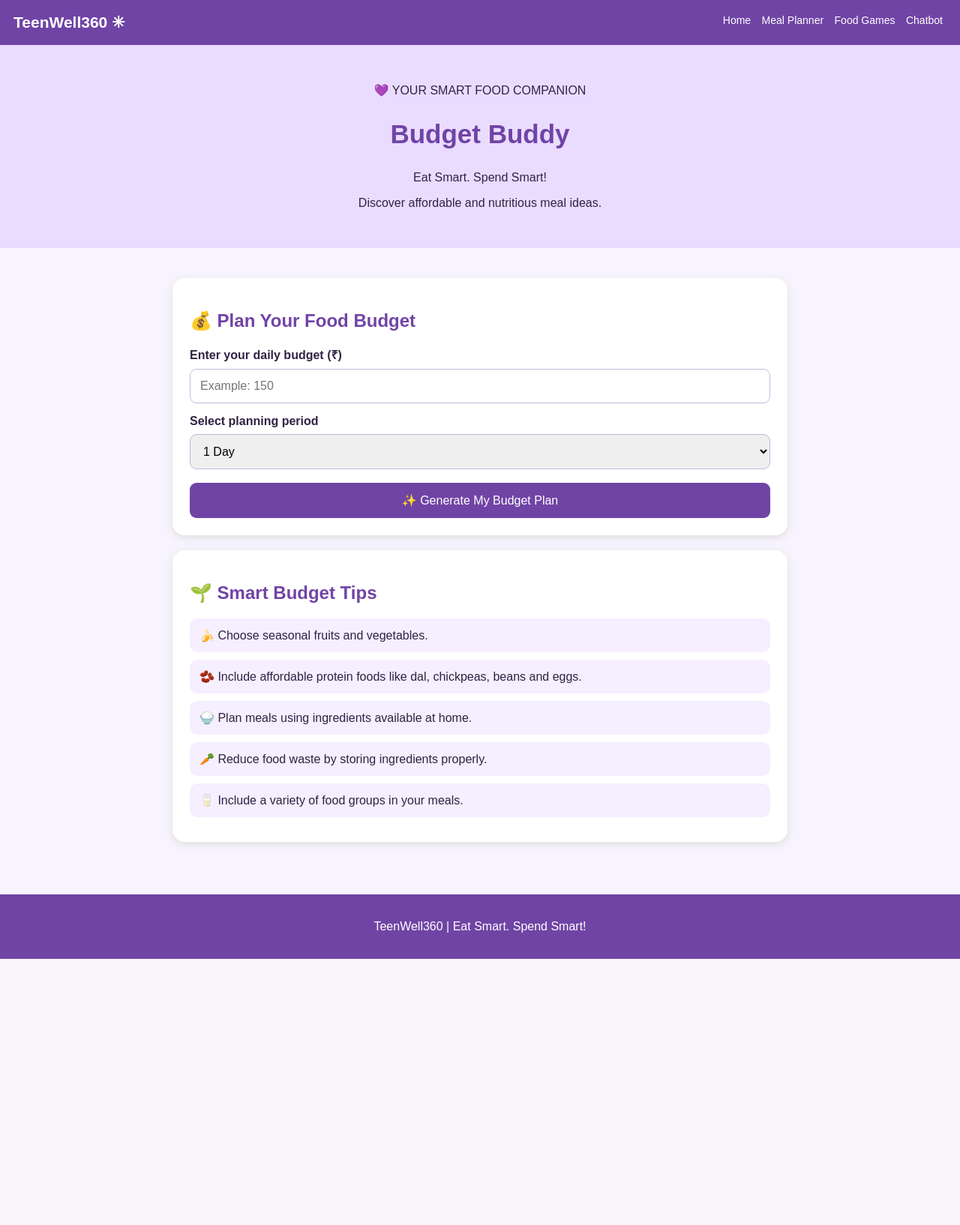
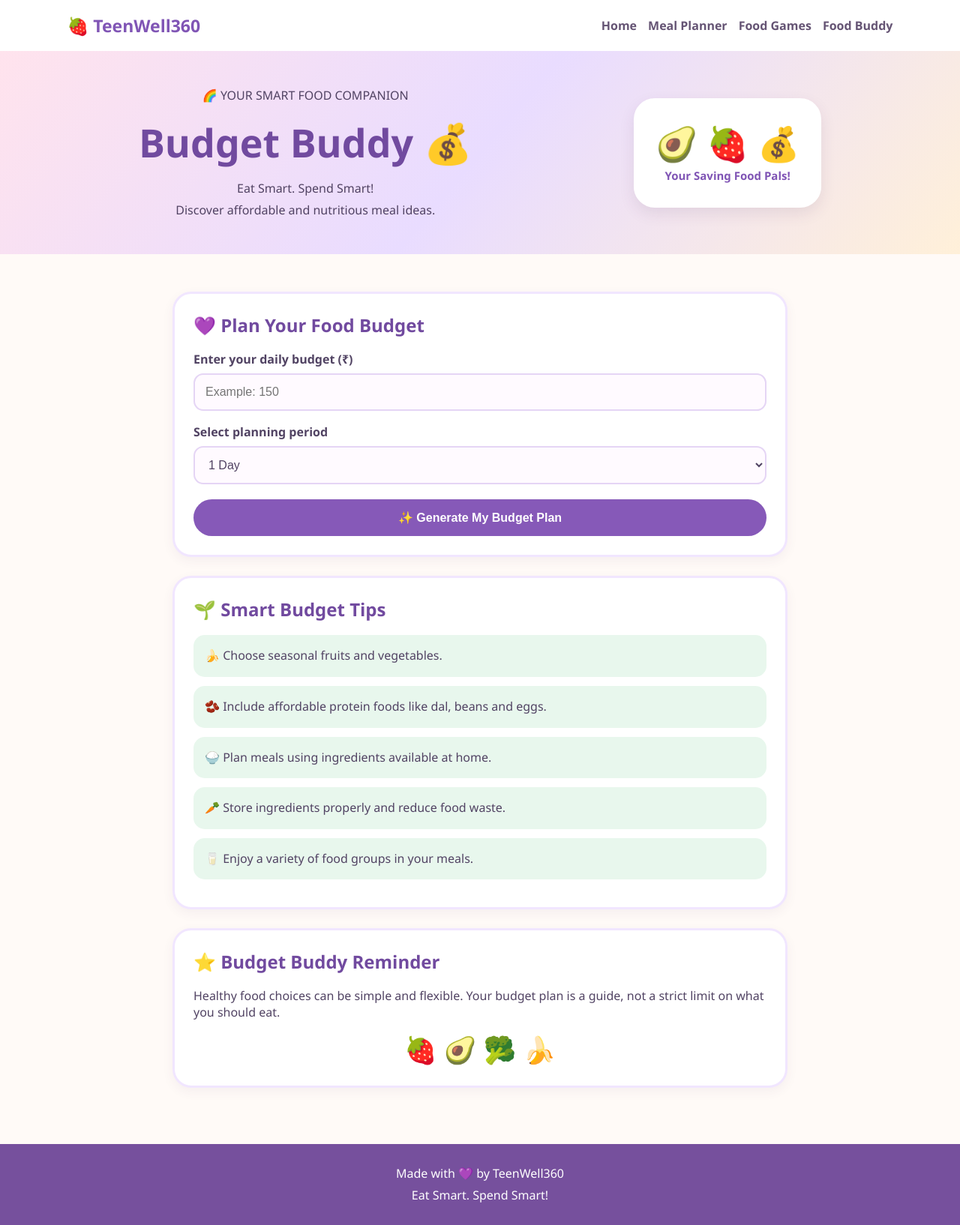
Before and after one commit to pavithra26bsc-source/TeenWell360, a Flask app: page /budget-buddy in a window 1280 px wide. Shown: the whole page at 75% size. Before the commit the page ends 1279 px from the top, so only its background shows below. Run offline with Flask 3, Linux system fonts and the light colour scheme.

Commit message:
Update budget_buddy.html

```diff
--- a/templates/budget_buddy.html
+++ b/templates/budget_buddy.html
@@ -8,135 +8,200 @@
 
 <style>
 * {
+    margin: 0;
+    padding: 0;
     box-sizing: border-box;
 }
 
 body {
-    margin: 0;
-    font-family: Arial, sans-serif;
-    background: #f8f4ff;
-    color: #302344;
+    font-family: 'Segoe UI', Arial, sans-serif;
+    background: #fffaf7;
+    color: #514363;
 }
 
 .navbar {
-    background: #7044a5;
-    color: white;
-    padding: 18px;
+    background: white;
+    padding: 18px 7%;
     display: flex;
     justify-content: space-between;
+    align-items: center;
     flex-wrap: wrap;
     gap: 12px;
+    box-shadow: 0 4px 15px rgba(80,50,100,.08);
 }
 
 .logo {
-    font-size: 21px;
+    font-size: 23px;
+    font-weight: bold;
+    color: #8055b5;
+}
+
+.nav-links {
+    display: flex;
+    flex-wrap: wrap;
+    gap: 15px;
+}
+
+.nav-links a {
+    color: #655474;
+    text-decoration: none;
     font-weight: bold;
 }
 
-.nav-links a {
-    color: white;
-    text-decoration: none;
-    margin: 5px;
-    font-size: 14px;
+.nav-links a:hover {
+    color: #c46b9d;
 }
 
 .hero {
+    padding: 45px 7%;
+    background: linear-gradient(130deg,#ffe3ed,#e9dcff,#fff0d9);
+    display: flex;
+    justify-content: space-around;
+    align-items: center;
+    flex-wrap: wrap;
+    gap: 25px;
     text-align: center;
-    padding: 35px 15px;
-    background: #eadcff;
 }
 
 .hero h1 {
-    color: #7044a5;
-    font-size: 35px;
+    color: #714a9f;
+    font-size: clamp(35px,6vw,52px);
+    margin: 12px 0;
+}
+
+.hero p {
+    line-height: 1.8;
+}
+
+.mascot {
+    background: white;
+    padding: 25px;
+    border: 4px solid white;
+    border-radius: 28px;
+    font-size: 45px;
+    box-shadow: 0 8px 20px rgba(80,50,100,.1);
+}
+
+.mascot p {
+    font-size: 15px;
+    color: #8055b5;
+    font-weight: bold;
 }
 
 .container {
     max-width: 850px;
-    margin: 25px auto;
+    margin: 35px auto;
     padding: 15px;
 }
 
 .card {
     background: white;
-    padding: 23px;
-    border-radius: 16px;
-    margin-bottom: 20px;
-    box-shadow: 0 3px 12px #ddd;
+    padding: 25px;
+    border: 3px solid #f1e6ff;
+    border-radius: 25px;
+    margin-bottom: 25px;
+    box-shadow: 0 5px 15px rgba(80,50,100,.06);
 }
 
 h2 {
-    color: #7044a5;
+    color: #714a9f;
+    margin-bottom: 18px;
 }
 
 label {
     display: block;
-    margin: 15px 0 8px;
+    margin: 17px 0 8px;
     font-weight: bold;
 }
 
 input, select {
     width: 100%;
-    padding: 13px;
-    border: 1px solid #c8b6df;
-    border-radius: 9px;
+    padding: 14px;
+    border: 2px solid #e5d5f5;
+    border-radius: 13px;
     font-size: 16px;
+    background: #fffaff;
+    color: #514363;
 }
 
 button {
-    background: #7044a5;
+    background: #8659b8;
     color: white;
     border: none;
-    padding: 14px 20px;
-    border-radius: 9px;
+    padding: 15px;
+    border-radius: 25px;
     cursor: pointer;
     font-size: 16px;
-    margin-top: 18px;
+    font-weight: bold;
+    margin-top: 20px;
     width: 100%;
+    transition: .3s;
 }
 
 button:hover {
-    background: #542d87;
+    background: #68418f;
+    transform: translateY(-3px);
 }
 
 .result {
     display: none;
-    margin-top: 20px;
+    margin-top: 25px;
 }
 
 .meal {
     background: #f5efff;
-    padding: 13px;
-    border-radius: 10px;
-    margin: 10px 0;
+    padding: 16px;
+    border-radius: 15px;
+    margin: 12px 0;
+    line-height: 1.7;
+}
+
+.meal h3 {
+    color: #714a9f;
+    margin-bottom: 7px;
 }
 
 .amount {
-    color: #7044a5;
+    color: #8055b5;
     font-weight: bold;
+    font-size: 17px;
 }
 
 .note {
     font-size: 13px;
     color: #62576e;
+    line-height: 1.7;
+    margin-top: 15px;
+}
+
+.tip {
+    background: #e8f7ed;
+    padding: 15px;
+    border-radius: 15px;
+    margin: 12px 0;
     line-height: 1.6;
 }
 
 footer {
     text-align: center;
-    background: #7044a5;
+    background: #76509d;
     color: white;
-    padding: 18px;
+    padding: 25px;
     margin-top: 35px;
+    line-height: 1.8;
 }
 
-@media(max-width: 600px) {
-    .hero h1 {
-        font-size: 28px;
+@media(max-width:600px) {
+    .navbar {
+        flex-direction: column;
     }
 
-    .navbar {
+    .hero {
         flex-direction: column;
+    }
+
+    .container {
+        padding: 12px;
     }
 }
 </style>
@@ -145,26 +210,33 @@ footer {
 <body>
 
 <nav class="navbar">
-    <div class="logo">TeenWell360 ✳</div>
+    <div class="logo">🍓 TeenWell360</div>
     <div class="nav-links">
         <a href="/">Home</a>
         <a href="/meal-planner">Meal Planner</a>
         <a href="/food-games">Food Games</a>
-        <a href="/food-chatbot">Chatbot</a>
+        <a href="/food-chatbot">Food Buddy</a>
     </div>
 </nav>
 
 <section class="hero">
-    <p>💜 YOUR SMART FOOD COMPANION</p>
-    <h1>Budget Buddy</h1>
-    <p>Eat Smart. Spend Smart!</p>
-    <p>Discover affordable and nutritious meal ideas.</p>
+    <div>
+        <p>🌈 YOUR SMART FOOD COMPANION</p>
+        <h1>Budget Buddy 💰</h1>
+        <p>Eat Smart. Spend Smart!</p>
+        <p>Discover affordable and nutritious meal ideas.</p>
+    </div>
+
+    <div class="mascot">
+        🥑 🍓 💰
+        <p>Your Saving Food Pals!</p>
+    </div>
 </section>
 
 <div class="container">
 
     <section class="card">
-        <h2>💰 Plan Your Food Budget</h2>
+        <h2>💜 Plan Your Food Budget</h2>
 
         <label for="budget">Enter your daily budget (₹)</label>
         <input type="number" id="budget" min="1"
@@ -182,38 +254,32 @@ footer {
             ✨ Generate My Budget Plan
         </button>
 
-        <div id="result" class="result"></div>
+        <div id="result" class="result" aria-live="polite"></div>
     </section>
 
     <section class="card">
         <h2>🌱 Smart Budget Tips</h2>
 
-        <div class="meal">
-            🍌 Choose seasonal fruits and vegetables.
-        </div>
+        <div class="tip">🍌 Choose seasonal fruits and vegetables.</div>
+        <div class="tip">🫘 Include affordable protein foods like dal, beans and eggs.</div>
+        <div class="tip">🍚 Plan meals using ingredients available at home.</div>
+        <div class="tip">🥕 Store ingredients properly and reduce food waste.</div>
+        <div class="tip">🥛 Enjoy a variety of food groups in your meals.</div>
+    </section>
 
-        <div class="meal">
-            🫘 Include affordable protein foods like dal,
-            chickpeas, beans and eggs.
-        </div>
-
-        <div class="meal">
-            🍚 Plan meals using ingredients available at home.
-        </div>
-
-        <div class="meal">
-            🥕 Reduce food waste by storing ingredients properly.
-        </div>
-
-        <div class="meal">
-            🥛 Include a variety of food groups in your meals.
-        </div>
+    <section class="card">
+        <h2>⭐ Budget Buddy Reminder</h2>
+        <p>Healthy food choices can be simple and flexible. Your budget plan is a guide, not a strict limit on what you should eat.</p>
+        <p style="font-size:35px;text-align:center;margin-top:15px;">
+            🍓 🥑 🥦 🍌
+        </p>
     </section>
 
 </div>
 
 <footer>
-    <p>TeenWell360 | Eat Smart. Spend Smart!</p>
+    <p>Made with 💜 by TeenWell360</p>
+    <p>Eat Smart. Spend Smart!</p>
 </footer>
 
 <script>
@@ -240,7 +306,7 @@ function generatePlan() {
     result.style.display = "block";
 
     result.innerHTML = `
-        <h2>🎉 Your Budget Plan</h2>
+        <h2>🎉 Your Budget Plan!</h2>
 
         <div class="meal">
             <h3>💰 Budget Summary</h3>
@@ -249,36 +315,36 @@ function generatePlan() {
             Total Budget: <span class="amount">₹${total}</span>
         </div>
 
-        <h3>🍽️ Daily Meal Budget</h3>
+        <h3>🍽️ Suggested Daily Allocation</h3>
 
         <div class="meal">
-            🌞 Breakfast
+            <h3>🌞 Breakfast</h3>
             <span class="amount">₹${breakfast}</span>
             <p>Idli with sambar, vegetable upma or banana with milk.</p>
         </div>
 
         <div class="meal">
-            ☀️ Lunch
+            <h3>☀️ Lunch</h3>
             <span class="amount">₹${lunch}</span>
             <p>Rice, dal or sambar, seasonal vegetables and curd.</p>
         </div>
 
         <div class="meal">
-            🍎 Evening Snack
+            <h3>🍎 Evening Snack</h3>
             <span class="amount">₹${snack}</span>
             <p>Seasonal fruit or roasted chana.</p>
         </div>
 
         <div class="meal">
-            🌙 Dinner
+            <h3>🌙 Dinner</h3>
             <span class="amount">₹${dinner}</span>
             <p>Chapati with dal, vegetable dosa or a balanced rice meal.</p>
         </div>
 
         <p class="note">
-            These are suggested budget allocations, not fixed food prices.
-            Actual costs depend on location and available ingredients.
-            Adjust the plan according to your needs and available foods.
+            These are example budget allocations, not actual market prices.
+            Costs vary by location and ingredients. Adjust according to
+            available foods and your needs.
         </p>
     `;
 }
```
